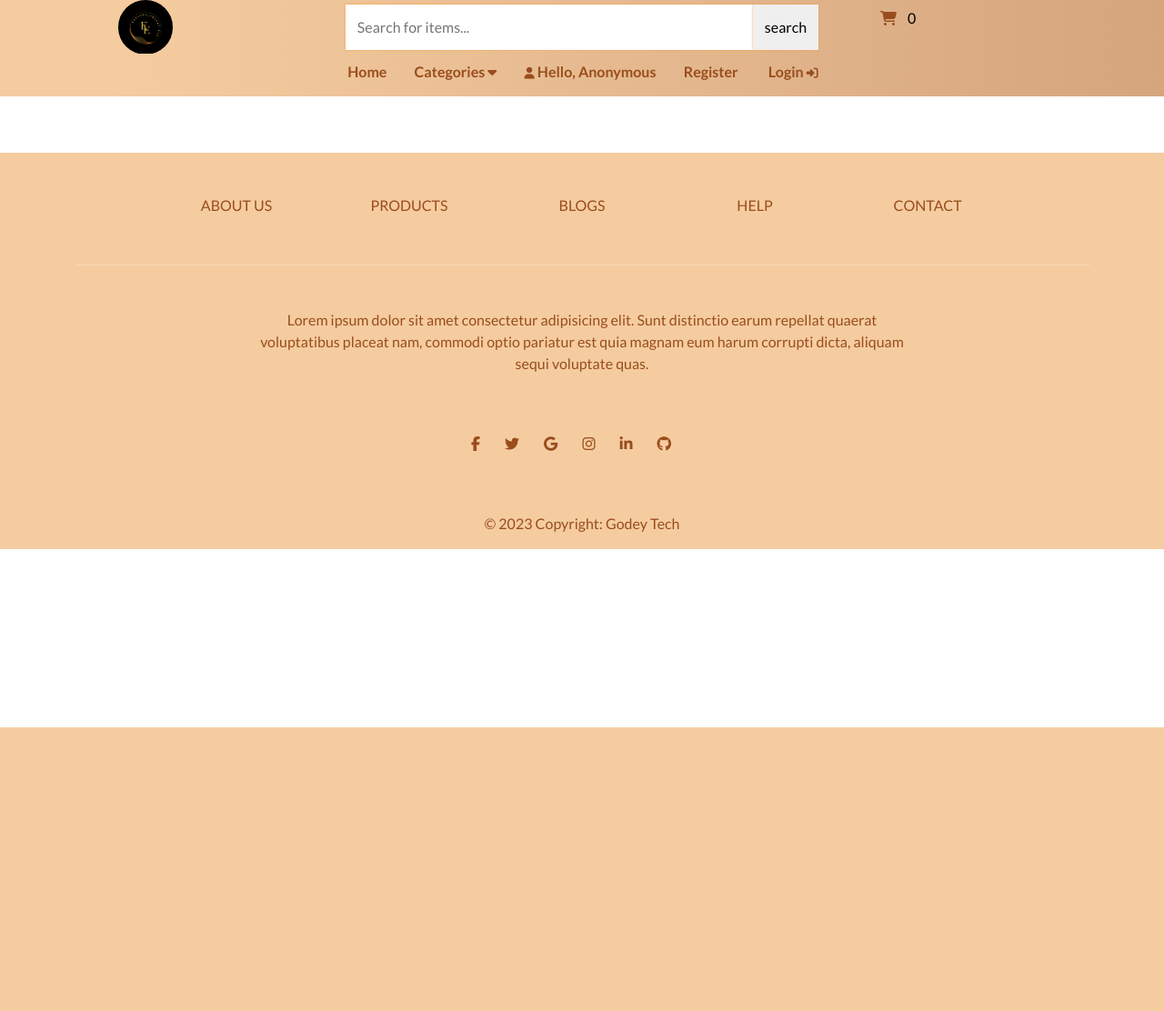
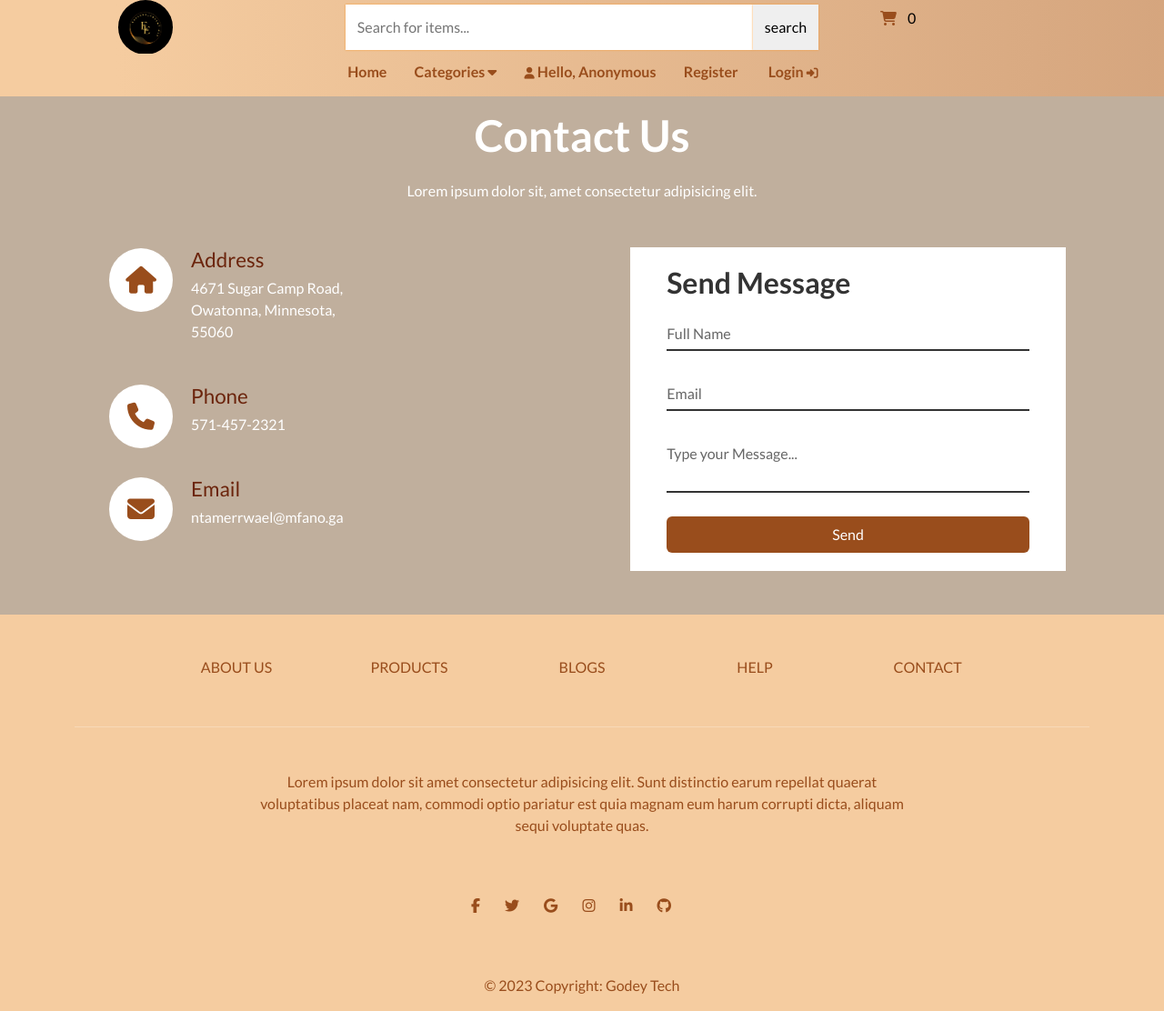
Before and after one commit to godfredtenkorang/ecommerce, a Django app: page /contact/ in a window 1280 px wide. Shown: the whole page at 91% size. Before the commit the page ends 800 px from the top, so only its background shows below. Run offline with Django 4.2, Linux system fonts and the light colour scheme; data comes from the database, SQL or seed files in the repository; both versions use the stored data as it was after the commit; parts of the project's set-up code (start-up, migrations or seed data) failed here and were passed over; some libraries are stand-ins or nearby versions.

Commit message:
added contact.html

```diff
--- a/store/admin.py
+++ b/store/admin.py
@@ -1,5 +1,5 @@
 from django.contrib import admin
-from . models import Category, Product
+from . models import Category, Product, Contact
 
 
 @admin.register(Category)
@@ -10,3 +10,5 @@ class CategotyAdmin(admin.ModelAdmin):
 @admin.register(Product)
 class ProductAdmin(admin.ModelAdmin):
     prepopulated_fields = {"slug": ("title",)}
+
+admin.site.register(Contact)
--- a/store/models.py
+++ b/store/models.py
@@ -32,3 +32,14 @@ class Product(models.Model):
 
     def get_absolute_url(self):
         return reverse('product-info', args=[self.slug])
+
+class Contact(models.Model):
+    full_name = models.CharField(max_length=200)
+    email = models.EmailField(max_length=250)
+    message = models.TextField()
+
+    class Meta:
+        verbose_name_plural = "contacts"
+
+    def __str__(self):
+        return self.full_name
--- a/store/static/store/styles.css
+++ b/store/static/store/styles.css
@@ -399,3 +399,174 @@ header nav .cart__header__desktop span {
   background-position-y: 100px;
 }
 /*# sourceMappingURL=main.css.map */
+
+
+/* Contact start */
+@import url('https://fonts.googleapis.com/css2?family=Poppins:wght@400;600;700&display=swap');
+
+
+
+
+
+
+
+
+.contact-container {
+  max-width: 1080px;
+  margin-left: auto;
+  margin-right: auto;
+  padding-left: 20px;
+  padding-right: 20px;
+}
+
+.section-header {
+  margin-bottom: 50px;
+  text-align: center;
+}
+
+.section-header h2 {
+  color: #FFF;
+  font-weight: bold;
+  font-size: 3em;
+  margin-bottom: 20px;
+}
+
+.section-header p {
+  color: #FFF;
+}
+
+.contact-row  {
+  display: flex;
+  flex-wrap: wrap;
+  align-items: center;
+  justify-content: space-between;
+}
+
+.contact-info {
+  width: 50%;
+}
+
+.contact-info-item {
+  display: flex;
+  margin-bottom: 30px;
+}
+
+.contact-info-icon {
+  height: 70px;
+  width: 70px;
+  background-color: #fff;
+  text-align: center;
+  border-radius: 50%;
+}
+
+.contact-info-icon i {
+  font-size: 30px;
+  line-height: 70px;
+}
+
+.contact-info-content {
+  margin-left: 20px;
+}
+
+.contact-info-content h4 {
+  color: #6B240C;
+  font-size: 1.4em;
+  margin-bottom: 5px;
+}
+
+.contact-info-content p {
+  color: #FFF;
+  font-size: 1em;
+}
+
+.contact-form {
+  background-color: #fff;
+  padding: 40px;
+  width: 45%;
+  padding-bottom: 20px;
+  padding-top: 20px;
+}
+
+.contact-form h2 {
+  font-weight: bold;
+  font-size: 2em;
+  margin-bottom: 10px;
+  color: #333;
+}
+
+.contact-form .input-box {
+  position: relative;
+  width: 100%;
+  margin-top: 10px;
+}
+
+.contact-form .input-box input,
+.contact-form .input-box textarea{
+  width: 100%;
+  padding: 5px 0;
+  font-size: 16px;
+  margin: 10px 0;
+  border: none;
+  border-bottom: 2px solid #333;
+  outline: none;
+  resize: none;
+}
+
+.contact-form .input-box span {
+  position: absolute;
+  left: 0;
+  padding: 5px 0;
+  font-size: 16px;
+  margin: 10px 0;
+  pointer-events: none;
+  transition: 0.5s;
+  color: #666;
+}
+
+.contact-form .input-box input:focus ~ span,
+.contact-form .input-box textarea:focus ~ span{
+  color: #e91e63;
+  font-size: 12px;
+  transform: translateY(-20px);
+}
+
+.contact-form .input-box input[type="submit"]
+{
+  width: 100%;
+  background: #00bcd4;
+  color: #FFF;
+  border: none;
+  cursor: pointer;
+  padding: 10px;
+  font-size: 18px;
+  border: 1px solid #00bcd4;
+  transition: 0.5s;
+}
+
+.contact-form .input-box input[type="submit"]:hover
+{
+  background: #FFF;
+  color: #00bcd4;
+}
+
+@media (max-width: 991px) {
+  section {
+    padding-top: 50px;
+    padding-bottom: 50px;
+  }
+
+  .row {
+    flex-direction: column;
+  }
+
+  .contact-info {
+    margin-bottom: 40px;
+    width: 100%;
+  }
+
+  .contact-form {
+    width: 100%;
+  }
+}
+
+/* Contact end */
--- a/store/templates/store/contact.html
+++ b/store/templates/store/contact.html
@@ -5,8 +5,82 @@
 
 {% block content %}
 <br><br><br><br><br>
-<section>
+<body style="background-color: #c0af9d;">
 
-</section>
+    <section class="section">
 
+        <div class="section-header">
+            <div class="container contact-container">
+                <h2>Contact Us</h2>
+                <p>Lorem ipsum dolor sit, amet consectetur adipisicing elit.</p>
+            </div>
+        </div>
+
+        <div class="container contact-container">
+            <div class="row contact-row">
+
+                <div class="contact-info">
+                    <div class="contact-info-item">
+                        <div class="contact-info-icon">
+                            <i class="fa fa-home"></i>
+                        </div>
+
+                        <div class="contact-info-content">
+                            <h4>Address</h4>
+                            <p>4671 Sugar Camp Road,<br /> Owatonna, Minnesota, <br />55060</p>
+                        </div>
+                    </div>
+
+                    <div class="contact-info-item">
+                        <div class="contact-info-icon">
+                            <i class="fa fa-phone"></i>
+                        </div>
+
+                        <div class="contact-info-content">
+                            <h4>Phone</h4>
+                            <p>571-457-2321</p>
+                        </div>
+                    </div>
+
+                    <div class="contact-info-item">
+                        <div class="contact-info-icon">
+                            <i class="fa fa-envelope"></i>
+                        </div>
+
+                        <div class="contact-info-content">
+                            <h4>Email</h4>
+                            <p>ntamerrwael@mfano.ga</p>
+                        </div>
+                    </div>
+                </div>
+
+                <div class="contact-form">
+                    <form id="contact-form" method="POST">
+                        {% csrf_token %}
+                        <h2>Send Message</h2>
+                        <div class="input-box">
+                            <input type="text" required="true" id="full_name" name="full_name">
+                            <span>Full Name</span>
+                        </div>
+
+                        <div class="input-box">
+                            <input type="email" required="true" id="email" name="email">
+                            <span>Email</span>
+                        </div>
+
+                        <div class="input-box">
+                            <textarea required="true" id="message" name="message"></textarea>
+                            <span>Type your Message...</span>
+                        </div>
+
+                        <div class="input-box">
+                            <button type="submit" class="btn btn-primary navbar-btn text-white w-100 p-2"> Send </button>
+                        </div>
+                    </form>
+                </div>
+
+            </div>
+        </div>
+    </section>
+</body>
 {% endblock %}
--- a/store/views.py
+++ b/store/views.py
@@ -1,5 +1,5 @@
 from django.shortcuts import render
-from . models import Category, Product
+from . models import Category, Product, Contact
 from django.shortcuts import get_object_or_404
 from django.db.models import Q # New
 
@@ -36,5 +36,12 @@ def product_info(request, product_slug):
     return render(request, 'store/product-info.html', context)
 
 def contact(request):
+    if request.method == 'POST':
+        full_name = request.POST['full_name']
+        email = request.POST['email']
+        message = request.POST['message']
+        contact = Contact(full_name=full_name, email=email, message=message)
+        contact.save()
+        return render(request, 'store/contact.html')
 
-    return render(request, 'store/contact.html')
+    return render(request, 'store/contact.html', {'title': 'Contact'})
```
Also changed, not shown: db.sqlite3, store/migrations/0004_contact.py (added).
